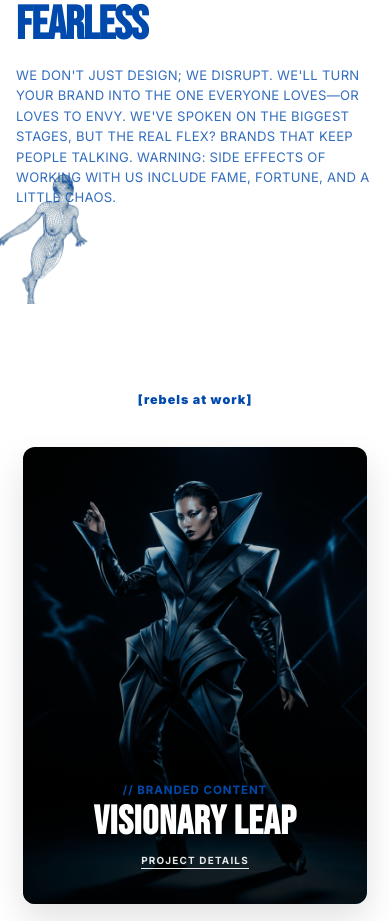
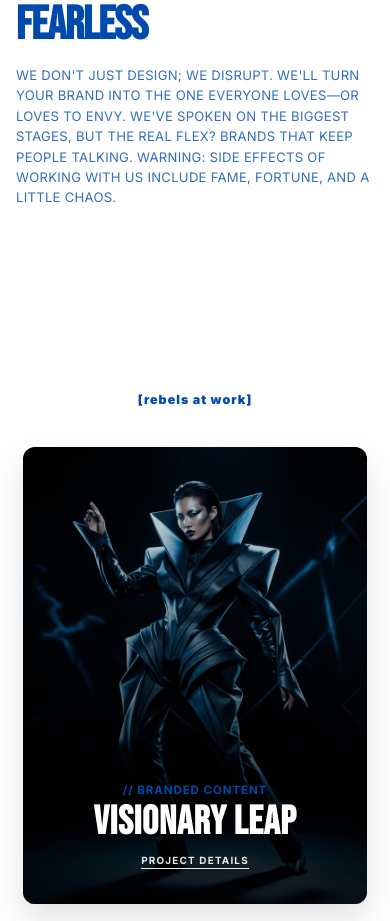
Before and after one commit to lakshya1282/AdityaLOmdu, a Next.js app: page / in a window 390 px wide. Shown: the part 1682-2603 px from the top of the page. Built offline with nearby package versions, Linux system fonts and the light colour scheme; a web font is replaced by a local one.

Commit message:
remove floating wireframe ladki image on mobile view

```diff
--- a/src/components/sections/AboutSection.module.css
+++ b/src/components/sections/AboutSection.module.css
@@ -302,12 +302,7 @@
   }
 
   .ladkiAsset {
-    width: clamp(130px, 38vw, 220px);
-    height: clamp(170px, 49vw, 280px);
-    left: -7vw;
-    bottom: -12px;
-    opacity: 0.85;
-    z-index: 1;
+    display: none;
   }
 
   .gridContent,
```
